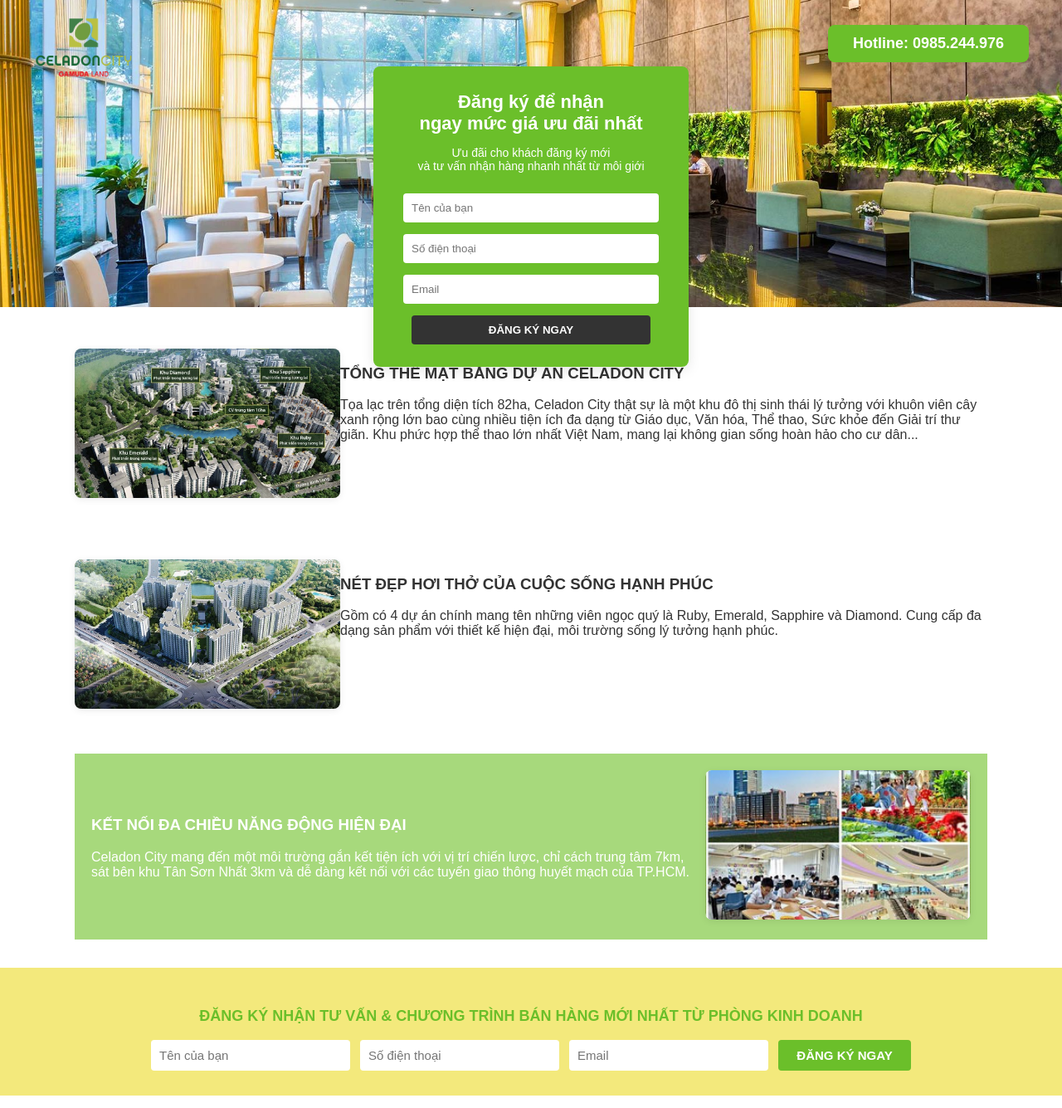
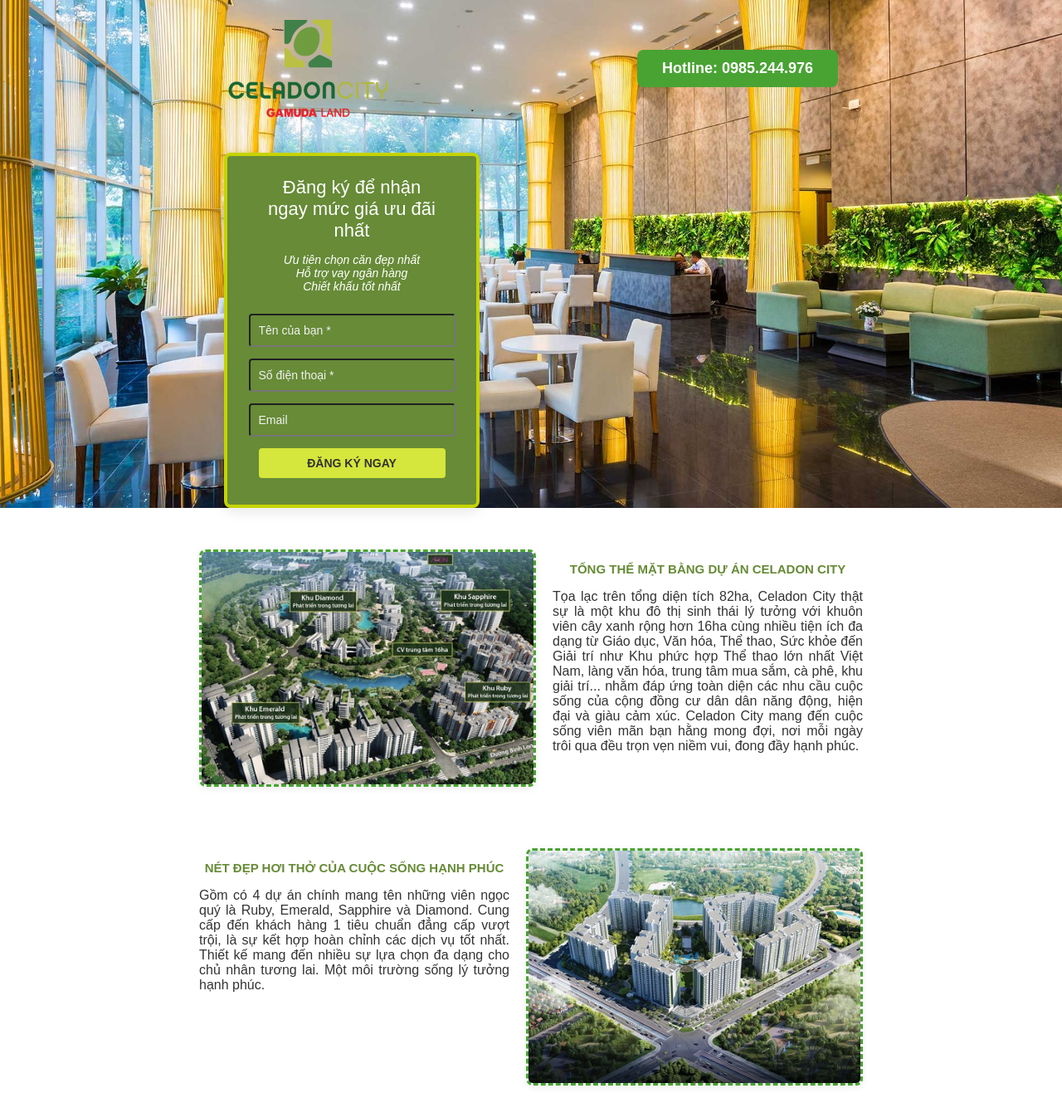
Before and after one commit to 24e1020011-cyber/BaiThucHanh_02, a plain HTML site: page index.html in a window 1280 px wide. Shown: the top 1335 px of the page at 83% size. Drawn offline with Linux system fonts and the light colour scheme.

Commit message:
chinh sua 1

```diff
--- a/css/style.css
+++ b/css/style.css
@@ -1,3 +1,11 @@
+/* Container chung cho toàn bộ nội dung */
+.container {
+    max-width: 800px;
+    margin: 0 auto;
+    padding: 0 30px;
+    box-sizing: border-box;
+}
+
 body {
     margin: 0;
     font-family: Arial, sans-serif;
@@ -5,31 +13,32 @@
     color: #333;
 }
 
+/* HEADER */
 .header-bg {
     background: url('../images/head-background.jpg') no-repeat center center;
     background-size: cover;
-    position: relative;
-    height: 370px;
+    min-height: 600px;
+    display: flex;
+    align-items: flex-start;
 }
 
 .header-content {
-    position: relative;
     width: 100%;
-    height: 100%;
+    padding-top: 20px;
+}
+
+.header-top {
+    display: flex;
+    justify-content: space-between;
+    align-items: center;
 }
 
 .logo {
-    position: absolute;
-    top: 20px;
-    left: 40px;
-    width: 120px;
+    width: 200px;
 }
 
 .hotline {
-    position: absolute;
-    top: 30px;
-    right: 40px;
-    background: #6bbf2a;
+    background: #49A333;
     color: #fff;
     padding: 12px 30px;
     border-radius: 8px;
@@ -38,53 +47,67 @@
 }
 
 .register-box {
-    position: absolute;
-    top: 80px;
-    left: 50%;
-    transform: translateX(-50%);
-    background: #6bbf2a;
+    margin-top: 40px;
+    background: #678B37;
     color: #fff;
-    padding: 30px 30px 20px 30px;
+    padding: 25px;
     border-radius: 8px;
-    width: 320px;
+    max-width: 250px;     /* giảm chiều rộng box */
+    width: 100%;
     box-shadow: 0 4px 16px rgba(0,0,0,0.1);
     text-align: center;
+    border: 4px solid #C5D301;
+
+    /* bám lề trái, thẳng hàng với container */
+    margin-left: 0;
 }
+
 
 .register-box h2 {
     margin: 0 0 10px 0;
     font-size: 22px;
-    font-weight: bold;
+    font-weight: 50;
+    text-align: center;
 }
 
 .register-box p {
     font-size: 14px;
     margin-bottom: 18px;
+    font-style: italic;
+    text-align: center;
 }
 
-.register-box input, .register-box button {
+.register-box input,
+.register-box button {
     width: 90%;
     margin: 7px 0;
     padding: 10px;
-    border: none;
     border-radius: 4px;
+    font-size: 14px;
 }
 
 .register-box input {
-    background: #fff;
-    color: #333;
+    background: transparent;
+    color: #fff;
 }
 
+.register-box input::placeholder {
+    color: #f1f1f1;
+}
+
+/* Nút đăng ký màu vàng */
 .register-box button {
-    background: #333;
-    color: #fff;
+    background: #d5e63c;
+    color: #333;
     font-weight: bold;
     cursor: pointer;
+    border: none;
+    text-transform: uppercase;
 }
 
-.main-content {
-    max-width: 1100px;
-    margin: 0 auto;
+
+/* MAIN */
+.main {
     padding: 30px 0;
 }
 
@@ -94,42 +117,88 @@
     margin-bottom: 30px;
     background: #fff;
     padding: 20px 0;
+    gap: 20px;
 }
 
 .section-img img {
-    width: 320px;
-    height: 180px;
+    width: 400px;
+    height: 280px;
     border-radius: 8px;
     box-shadow: 0 2px 8px rgba(0,0,0,0.08);
     object-fit: cover;
     background: #fff;
+    border: 3px dashed #49A333;  /* viền nét đứt màu xanh */
 }
 
 .section.green-bg {
-    background: #a7d97c;
-    padding: 20px;
+    background: #81af53;
+    width: 100vw;
+    margin-left: calc(-50vw + 50%);
+    margin-bottom: 0;
     border-radius: 0;
-    margin-bottom: 0;
+}
+
+.section.green-bg .container {
+    display: flex;
     align-items: center;
+    justify-content: space-between;
+    gap: 20px;
+}
+
+/* text bên trái */
+.section.green-bg .section-text {
+    flex: 1;
+}
+
+/* ảnh bên phải */
+.section.green-bg .section-img {
+    flex: 1;
+    display: flex;
+    justify-content: flex-end;
 }
 
 .section.green-bg .section-text h3 {
+    text-align: left;               /* chữ căn trái */
+    font-size: 20px;
+    margin-bottom: 12px;
+    font-weight: bold;
     color: #fff;
+    border-bottom: 2px solid #fff;
+    padding-bottom: 8px;
 }
 
 .section.green-bg .section-text p {
     color: #fff;
+    text-align: justify;
 }
 
+.section.green-bg .section-text h3,
+.section.green-bg .section-text p {
+    color: #fff;
+}
+
+.section-text h3 {
+    text-align: center;   /* căn giữa tiêu đề */
+    margin-bottom: 15px;
+    font-weight: bold;
+    color: #678B37;
+    font-size: 15px;      /* giảm size chữ tiêu đề */
+}
+
+.section-text p {
+    text-align: justify;  /* căn đều 2 bên cho đoạn văn */
+}
+/* FOOTER */
 .footer-form {
-    background: #f3e97c;
+    background: #dce085;
     padding: 30px 0;
+    border-top: 4px solid #fff;
     text-align: center;
-    border-top: 4px solid #fff;
+    margin-top: 0;
 }
 
 .footer-form h3 {
-    color: #6bbf2a;
+    color: #2A6E01;
     margin-bottom: 18px;
     font-size: 18px;
     font-weight: bold;
@@ -155,9 +224,14 @@
 }
 
 .footer-form button {
-    background: #6bbf2a;
+    background: #2A6E01;
     color: #fff;
     font-weight: bold;
     cursor: pointer;
     width: 160px;
 }
+
+.section.green-bg p:last-child,
+.section.green-bg h3:last-child {
+    margin-bottom: 0;
+}
--- a/index.html
+++ b/index.html
@@ -7,58 +7,77 @@
 </head>
 <body>
     <div class="header-bg">
-        <div class="header-content">
-            <img src="images/logo.png" alt="Celadon City" class="logo">
-            <div class="hotline">Hotline: 0985.244.976</div>
+        <div class="container header-content">
+            <div class="header-top">
+                <img src="images/logo.png" alt="Celadon City" class="logo">
+                <div class="hotline">Hotline: 0985.244.976</div>
+            </div>
+
             <div class="register-box">
-                <h2>Đăng ký để nhận<br>ngay mức giá ưu đãi nhất</h2>
-                <p>Ưu đãi cho khách đăng ký mới<br>và tư vấn nhận hàng nhanh nhất từ môi giới</p>
+                <h2>Đăng ký để nhận<br>ngay mức giá ưu đãi<br>nhất</h2>
+                <p>Ưu tiên chọn căn đẹp nhất<br>Hỗ trợ vay ngân hàng<br>Chiết khấu tốt nhất</p>
                 <form>
-                    <input type="text" placeholder="Tên của bạn">
-                    <input type="text" placeholder="Số điện thoại">
+                    <input type="text" placeholder="Tên của bạn *">
+                    <input type="text" placeholder="Số điện thoại *">
                     <input type="email" placeholder="Email">
                     <button type="submit">ĐĂNG KÝ NGAY</button>
                 </form>
             </div>
         </div>
     </div>
-    <div class="main-content">
+
+    <div class="main container">
         <div class="section">
             <div class="section-img">
                 <img src="images/image-1.jpg" alt="Mặt bằng dự án">
             </div>
             <div class="section-text">
                 <h3>TỔNG THỂ MẶT BẰNG DỰ ÁN CELADON CITY</h3>
-                <p>Tọa lạc trên tổng diện tích 82ha, Celadon City thật sự là một khu đô thị sinh thái lý tưởng với khuôn viên cây xanh rộng lớn bao cùng nhiều tiện ích đa dạng từ Giáo dục, Văn hóa, Thể thao, Sức khỏe đến Giải trí thư giãn. Khu phức hợp thể thao lớn nhất Việt Nam, mang lại không gian sống hoàn hảo cho cư dân...</p>
+                <p>Tọa lạc trên tổng diện tích 82ha, Celadon City thật sự là một khu đô thị sinh thái lý tưởng với khuôn viên cây xanh rộng hơn 16ha cùng nhiều tiện ích đa dạng
+                    từ Giáo dục, Văn hóa, Thể thao, Sức khỏe đến Giải trí như Khu phức hợp Thể thao lớn nhất Việt Nam, làng văn hóa, trung tâm mua sắm, cà phê, khu giải trí...
+                    nhằm đáp ứng toàn diện các nhu cầu cuộc sống của cộng đồng cư dân dân năng động, hiện đại và giàu cảm xúc. Celadon City mang đến cuộc sống viên mãn bạn hằng mong đợi,
+                    nơi mỗi ngày trôi qua đều trọn vẹn niềm vui, đong đầy hạnh phúc.</p>
             </div>
         </div>
+
         <div class="section">
+            <div class="section-text">
+                <h3>NÉT ĐẸP HƠI THỞ CỦA CUỘC SỐNG HẠNH PHÚC</h3>
+                <p>Gồm có 4 dự án chính mang tên những viên ngọc quý là Ruby, Emerald, Sapphire và Diamond. Cung cấp đến khách hàng 1 tiêu chuẩn đẳng cấp vượt trội,
+                    là sự kết hợp hoàn chỉnh các dịch vụ tốt nhất. Thiết kế mang đến nhiều sự lựa chọn đa dạng cho chủ nhân tương lai. Một môi trường sống lý tưởng hạnh phúc.
+                </p>
+            </div>
             <div class="section-img">
                 <img src="images/image-2.jpg" alt="Nét đẹp hạnh phúc">
             </div>
-            <div class="section-text">
-                <h3>NÉT ĐẸP HƠI THỞ CỦA CUỘC SỐNG HẠNH PHÚC</h3>
-                <p>Gồm có 4 dự án chính mang tên những viên ngọc quý là Ruby, Emerald, Sapphire và Diamond. Cung cấp đa dạng sản phẩm với thiết kế hiện đại, môi trường sống lý tưởng hạnh phúc.</p>
-            </div>
         </div>
+
         <div class="section green-bg">
+            <div class="container">
             <div class="section-text">
                 <h3>KẾT NỐI ĐA CHIỀU NĂNG ĐỘNG HIỆN ĐẠI</h3>
-                <p>Celadon City mang đến một môi trường gắn kết tiện ích với vị trí chiến lược, chỉ cách trung tâm 7km, sát bên khu Tân Sơn Nhất 3km và dễ dàng kết nối với các tuyến giao thông huyết mạch của TP.HCM.</p>
+                <p>Celadon City mang đến bạn một không gian sống yên bình tại một vị trí chiến lược, chỉ cách trung tâm 7km, sân bay Quốc tế Tân Sơn Nhất 3km và dễ dàng kết nối
+                    với đại lộ Đông Tây cũng như Quốc lộ 1A. Tọa lạc phía Tây Bắc Thành phố Hồ Chí Minh, từ Celadon City bạn dễ dàng di chuyển đến các khu vực lân cận thông qua
+                    hệ thống giao thông thuận tiện và rất gần với hệ thống tàu điện ngầm trong tươn lai, giúp rút ngắn đáng kể thời gian di chuyển đén khu trung tâm Thành phố.
+                </p>
             </div>
-            <div class="section-img">
+            <div class="section-img-green">
                 <img src="images/image-3.jpg" alt="Kết nối đa chiều">
+            </div>
             </div>
         </div>
     </div>
+
     <div class="footer-form">
-        <h3>ĐĂNG KÝ NHẬN TƯ VẤN & CHƯƠNG TRÌNH BÁN HÀNG MỚI NHẤT TỪ PHÒNG KINH DOANH</h3>
-        <form>
-            <input type="text" placeholder="Tên của bạn">
-            <input type="text" placeholder="Số điện thoại">
-            <input type="email" placeholder="Email">
-            <button type="submit">ĐĂNG KÝ NGAY</button>
-        </form>
+        <div class="container">
+            <h3>ĐĂNG KÝ NHẬN TƯ VẤN & CHƯƠNG TRÌNH BÁN HÀNG MỚI NHẤT TỪ PHÒNG<br>KINH DOANH</h3>
+            <form>
+                <input type="text" placeholder="Tên của bạn">
+                <input type="text" placeholder="Số điện thoại">
+                <input type="email" placeholder="Email">
+                <button type="submit">ĐĂNG KÝ NGAY</button>
+            </form>
+        </div>
     </div>
 </body>
 </html>
```
